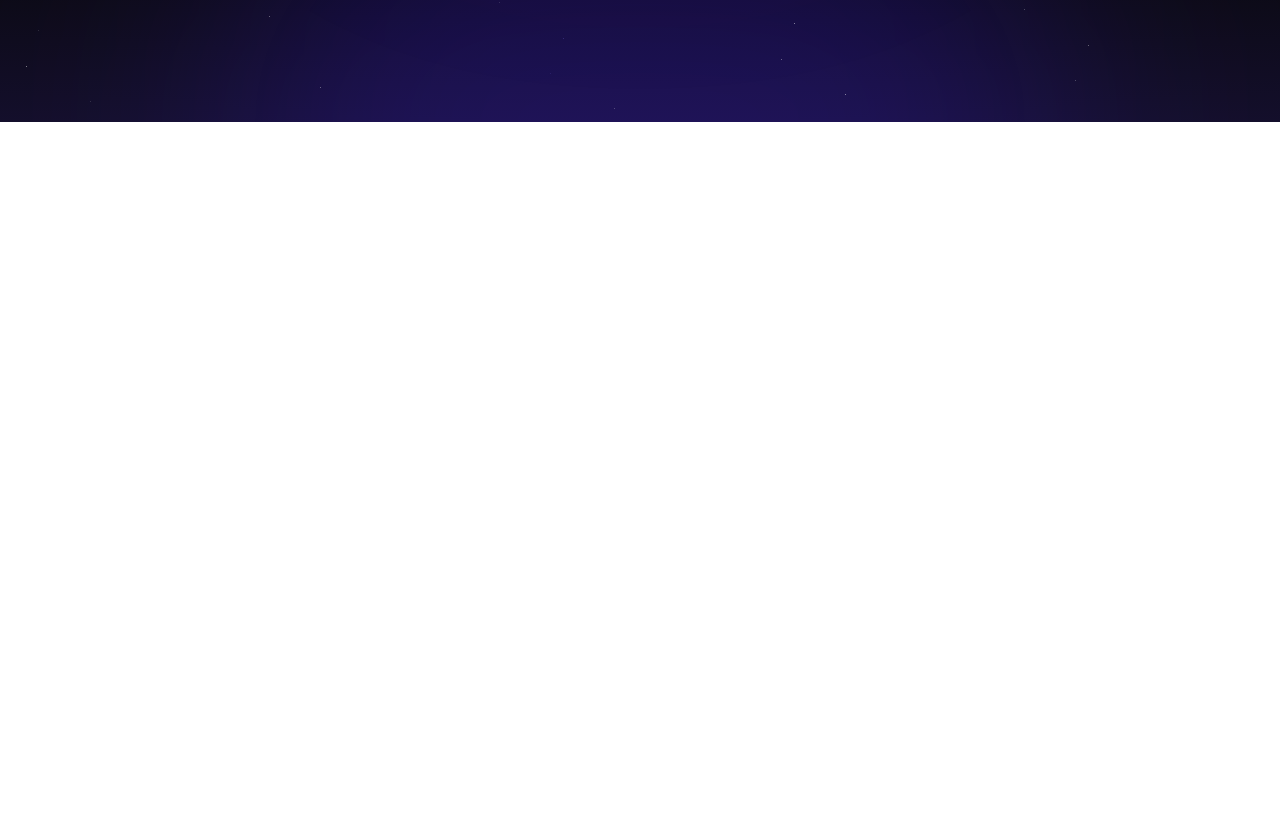
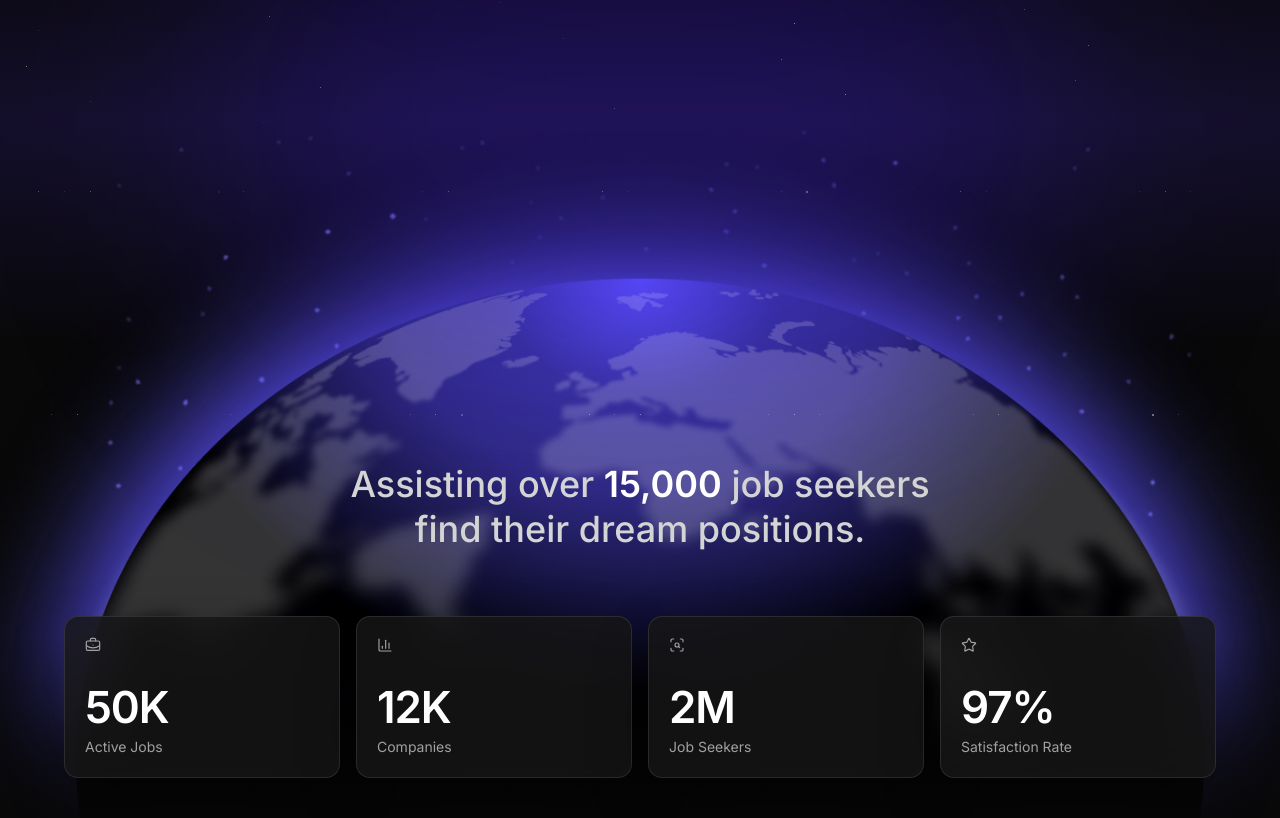
Before and after one commit to samratahmed2000/hireloop-client, a Next.js app: page / in a window 1280 px wide. Shown: the part 678-1496 px from the top of the page. Before the commit the page ends 800 px from the top, so only its background shows below. Built offline with nearby package versions, Linux system fonts and the light colour scheme.

Commit message:
Stats Section completed

```diff
--- a/app/page.tsx
+++ b/app/page.tsx
@@ -1,9 +1,11 @@
 import Hero from "@/components/homepage/Hero"
+import Stats from "@/components/homepage/Stats"
 
 const Homepage = () => {
   return (
     <main>
       <Hero />
+      <Stats />
     </main>
   )
 }
--- /dev/null
+++ b/components/homepage/Stats.tsx
@@ -0,0 +1,119 @@
+import Image from "next/image"
+import { BriefcaseBusiness, ChartColumn, ScanSearch, Star } from "lucide-react"
+import { Card, CardContent, CardHeader } from "@/components/ui/card"
+
+const stats = [
+  {
+    value: "50K",
+    label: "Active Jobs",
+    icon: BriefcaseBusiness,
+  },
+  {
+    value: "12K",
+    label: "Companies",
+    icon: ChartColumn,
+  },
+  {
+    value: "2M",
+    label: "Job Seekers",
+    icon: ScanSearch,
+  },
+  {
+    value: "97%",
+    label: "Satisfaction Rate",
+    icon: Star,
+  },
+] as const
+
+const stars = Array.from({ length: 34 }, (_, index) => ({
+  left: `${(index * 43 + 17) % 100}%`,
+  top: `${(index * 29 + 9) % 58}%`,
+  size: index % 11 === 0 ? 2 : 1,
+  opacity: 0.16 + (index % 4) * 0.12,
+  accent: index % 7 === 0,
+}))
+
+const Stats = () => {
+  return (
+    <section
+      id="stats"
+      aria-labelledby="stats-heading"
+      className="relative isolate flex flex-col justify-center overflow-hidden bg-[#080808] px-4 py-20 text-white sm:px-6 sm:py-24 lg:min-h-192 lg:justify-end lg:px-8 lg:py-28"
+    >
+      <div aria-hidden className="pointer-events-none absolute inset-0">
+        <div className="absolute top-0 left-1/2 w-[150%] max-w-none -translate-x-1/2 translate-y-[-36%] sm:w-[120%] lg:w-[105%]">
+          <Image
+            src="/assets/images/globe.png"
+            alt=""
+            width={1440}
+            height={1882}
+            sizes="(min-width: 1024px) 105vw, (min-width: 640px) 120vw, 150vw"
+            className="h-auto w-full select-none"
+          />
+        </div>
+
+        <div className="absolute -top-64 left-1/2 h-128 w-208 -translate-x-1/2 rounded-full bg-[#3b1bd8]/25 blur-[120px]" />
+        <div className="absolute inset-x-0 top-0 h-56 bg-linear-to-b from-[#5b3bf5]/15 to-transparent" />
+        <div className="absolute inset-x-0 bottom-0 h-64 bg-linear-to-t from-[#080808] to-transparent" />
+
+        {stars.map((star, index) => (
+          <span
+            key={index}
+            className="absolute rounded-full"
+            style={{
+              left: star.left,
+              top: star.top,
+              width: star.size,
+              height: star.size,
+              opacity: star.opacity,
+              backgroundColor: star.accent ? "#8b7bff" : "#ffffff",
+              boxShadow:
+                star.size > 1 ? "0 0 8px rgba(255, 255, 255, 0.65)" : undefined,
+            }}
+          />
+        ))}
+      </div>
+
+      <div className="relative z-10 mx-auto flex w-full max-w-6xl flex-col items-center">
+        <h2
+          id="stats-heading"
+          className="max-w-160 text-center text-2xl leading-snug font-medium text-balance text-neutral-300 sm:text-3xl lg:text-4xl lg:leading-tight"
+        >
+          Assisting over{" "}
+          <span className="font-semibold text-white">15,000</span> job seekers
+          find their dream positions.
+        </h2>
+
+        <ul className="mt-12 grid w-full grid-cols-2 gap-3 sm:mt-14 sm:gap-4 lg:mt-16 lg:grid-cols-4">
+          {stats.map((stat) => {
+            const Icon = stat.icon
+
+            return (
+              <li key={stat.label}>
+                <Card className="h-full gap-8 rounded-xl border border-white/10 bg-neutral-900/80 py-5 shadow-[0_24px_80px_-32px_rgba(0,0,0,0.9)] ring-0 backdrop-blur-xl transition-colors hover:border-white/20 hover:bg-neutral-900/90">
+                  <CardHeader className="px-5">
+                    <Icon
+                      aria-hidden
+                      className="size-4 text-neutral-400"
+                      strokeWidth={1.75}
+                    />
+                  </CardHeader>
+                  <CardContent className="px-5">
+                    <p className="text-4xl leading-none font-semibold tracking-tight text-white sm:text-[2.75rem]">
+                      {stat.value}
+                    </p>
+                    <p className="mt-2 text-xs text-neutral-400 sm:text-sm">
+                      {stat.label}
+                    </p>
+                  </CardContent>
+                </Card>
+              </li>
+            )
+          })}
+        </ul>
+      </div>
+    </section>
+  )
+}
+
+export default Stats
```
